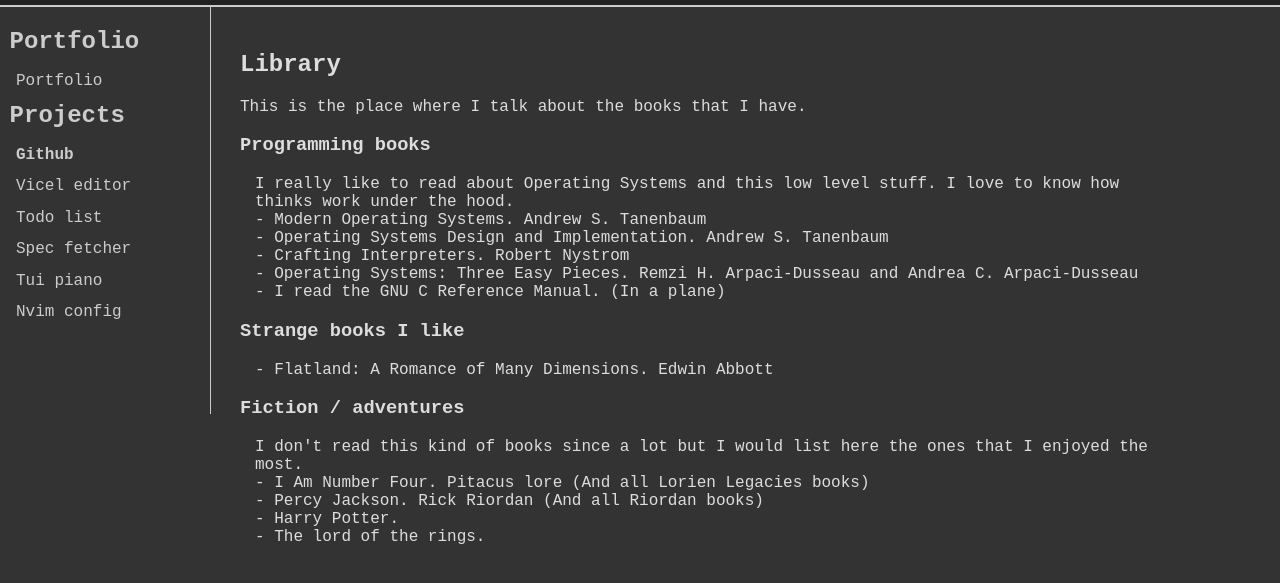
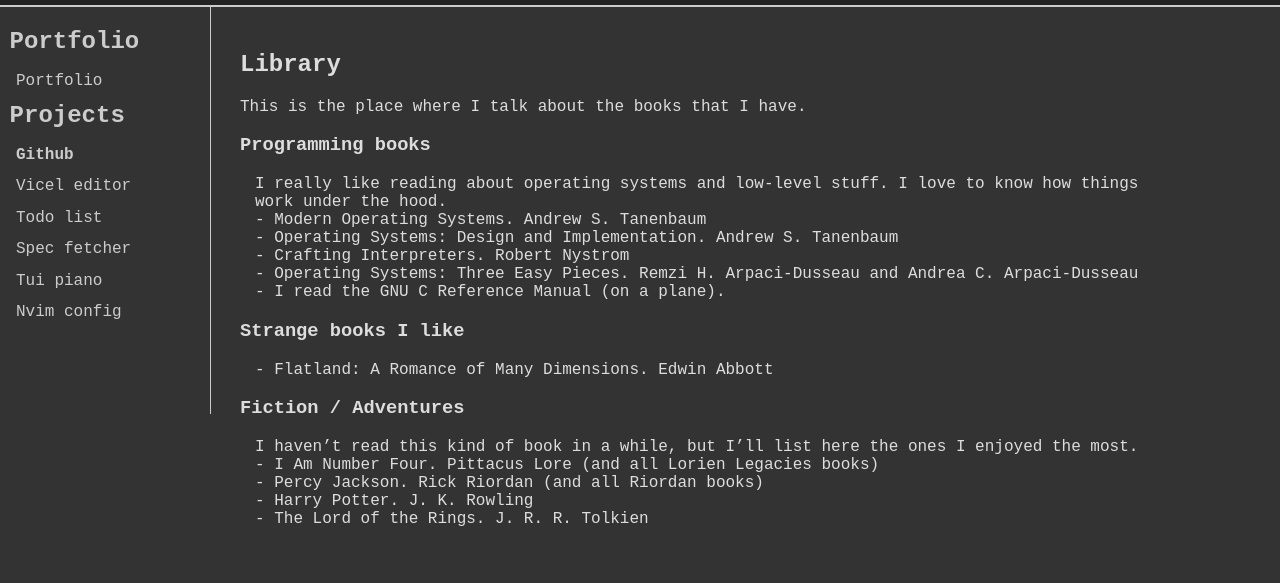
Before and after one commit to hugoocoto/hugocoto, a plain HTML site: page library.html in a window 1280 px wide. Shown: the part 89-672 px from the top of the page. Drawn offline with Linux system fonts and the light colour scheme.

Commit message:
fix errors

```diff
--- a/library.html
+++ b/library.html
@@ -43,31 +43,29 @@
 
       <h3>Programming books</h3>
       <p class="info">
-        I really like to read about Operating Systems and this low level stuff.
-        I love to know how thinks work under the hood. <br>
+        I really like reading about operating systems and low-level stuff.
+        I love to know how things work under the hood. <br>
         - Modern Operating Systems. Andrew S. Tanenbaum<br>
-        - Operating Systems Design and Implementation. Andrew S. Tanenbaum<br>
+        - Operating Systems: Design and Implementation. Andrew S. Tanenbaum<br>
         - Crafting Interpreters. Robert Nystrom<br>
         - Operating Systems: Three Easy Pieces. Remzi H. Arpaci-Dusseau and
-        Andrea C. Arpaci-Dusseau <br>
-        - I read the GNU C Reference Manual. (In a plane) <br>
-
+        Andrea C. Arpaci-Dusseau<br>
+        - I read the GNU C Reference Manual (on a plane).<br>
       </p>
 
       <h3>Strange books I like</h3>
       <p class="info">
         - Flatland: A Romance of Many Dimensions. Edwin Abbott<br>
+      </p>
 
-      <h3>Fiction / adventures</h3>
+      <h3>Fiction / Adventures</h3>
       <p class="info">
-        I don't read this kind of books since a lot but I would list here the
-        ones that I enjoyed the most. <br>
-
-        - I Am Number Four. Pitacus lore (And all Lorien Legacies books) <br>
-        - Percy Jackson. Rick Riordan (And all Riordan books)<br>
-        - Harry Potter.<br>
-        - The lord of the rings.<br>
-
+        I haven’t read this kind of book in a while, but I’ll list here the ones I enjoyed the most.<br>
+        - I Am Number Four. Pittacus Lore (and all Lorien Legacies books)<br>
+        - Percy Jackson. Rick Riordan (and all Riordan books)<br>
+        - Harry Potter. J. K. Rowling<br>
+        - The Lord of the Rings. J. R. R. Tolkien<br>
+      </p>
     </div>
 
   </div>
```
Also changed, not shown: index.html (+7 -7 lines).
